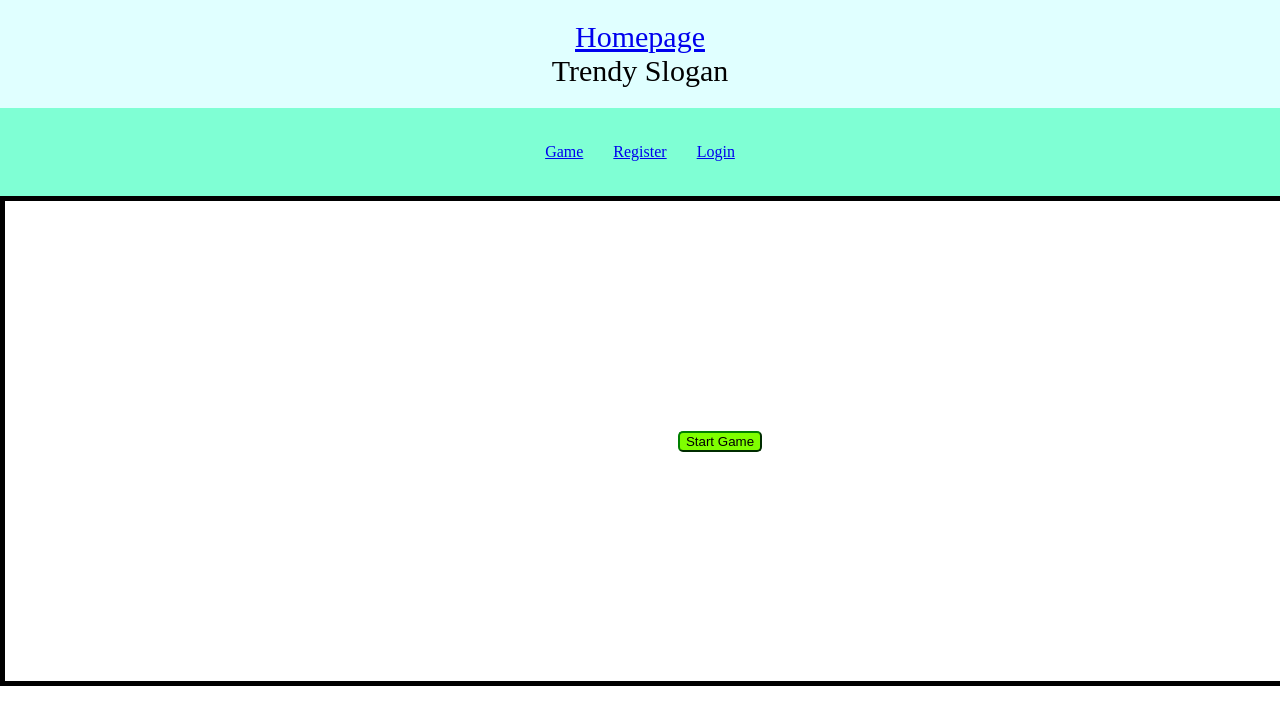
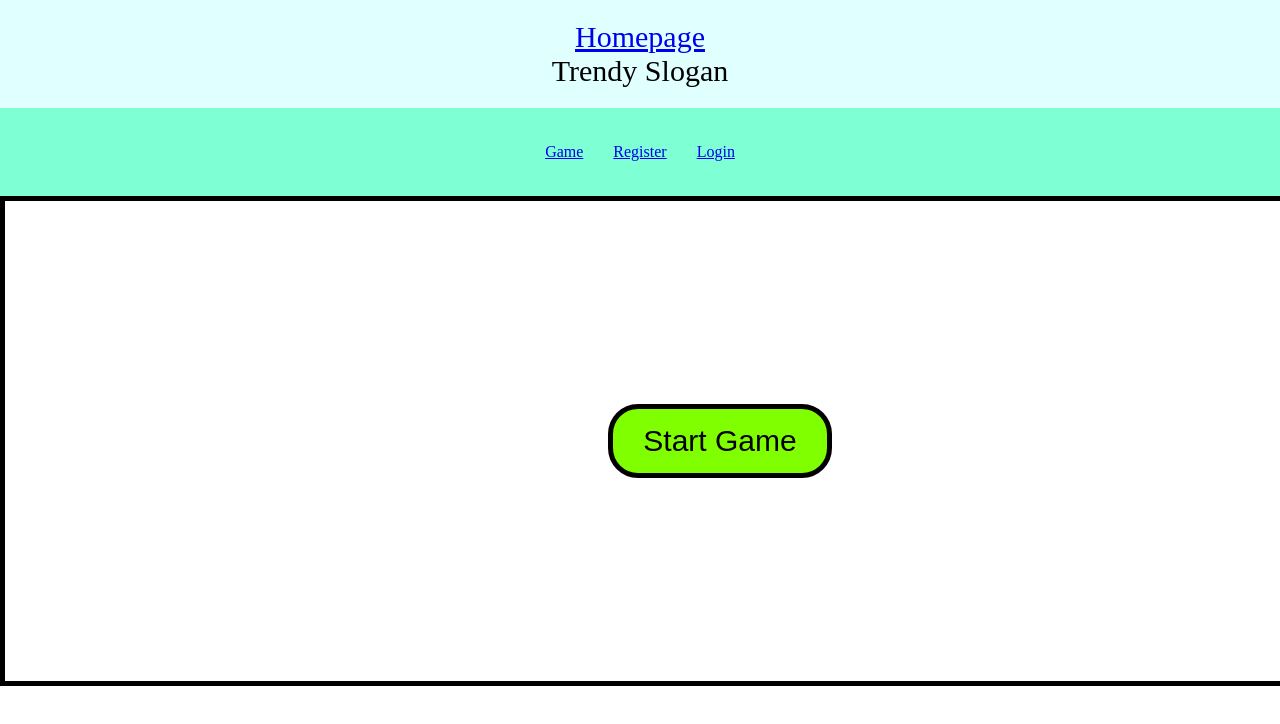
Before and after one commit to quantumomid/Atlas, a React (Create React App) app in the folder front-end/atlas-react-app/: page /game in a window 1280 px wide. Shown: the top 724 px of the page. Built offline with nearby package versions, Linux system fonts and the light colour scheme; no server answers.

Commit message:
made start game button larger, added curor to pointer for buttons

```diff
--- a/front-end/atlas-react-app/src/css_styling.css
+++ b/front-end/atlas-react-app/src/css_styling.css
@@ -225,3 +225,14 @@ thead {
     align-items: center;
     font-size: 20px;
 }
+
+.start-button-container button {
+    padding: 15px 30px;
+    font-size: 30px;
+    border: 5px solid;
+    border-radius: 30px;
+}
+
+button {
+    cursor: pointer;
+}
```
